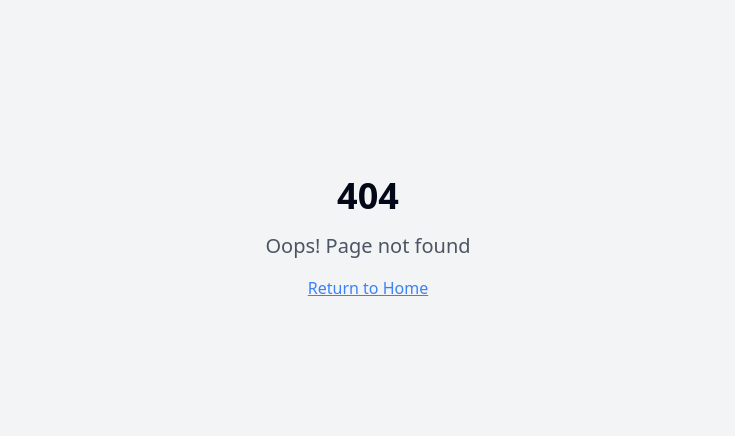
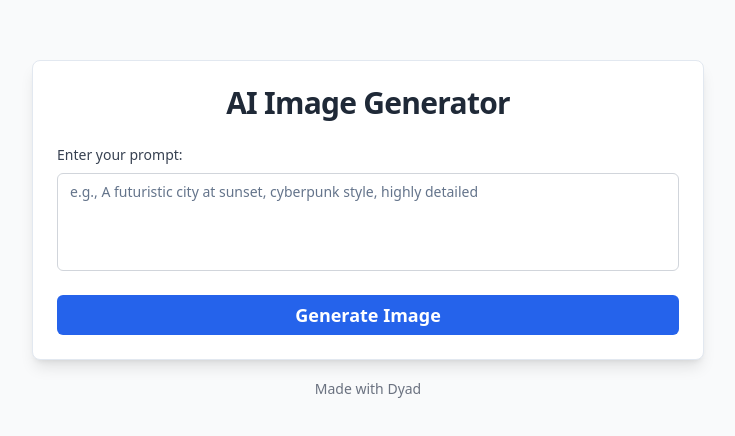
Before and after one commit to CML1986/IABasedAppForGenerativeImage, a React (Vite) app: page /image-generator in a window 1280 px wide. Before the commit this address had no page. Shown: the part 162-598 px from the top of the page, without its empty margins (272-1007 px from the left). Built offline with nearby package versions, Linux system fonts and the light colour scheme.

Commit message:
[dyad] Set up AI Image Generator front-end - wrote 3 file(s)

```diff
--- a/src/App.tsx
+++ b/src/App.tsx
@@ -5,6 +5,7 @@ import { QueryClient, QueryClientProvider } from "@tanstack/react-query";
 import { BrowserRouter, Routes, Route } from "react-router-dom";
 import Index from "./pages/Index";
 import NotFound from "./pages/NotFound";
+import ImageGenerator from "./pages/ImageGenerator"; // Import the new page
 
 const queryClient = new QueryClient();
 
@@ -16,6 +17,7 @@ const App = () => (
       <BrowserRouter>
         <Routes>
           <Route path="/" element={<Index />} />
+          <Route path="/image-generator" element={<ImageGenerator />} /> {/* New route */}
           {/* ADD ALL CUSTOM ROUTES ABOVE THE CATCH-ALL "*" ROUTE */}
           <Route path="*" element={<NotFound />} />
         </Routes>
--- /dev/null
+++ b/src/pages/ImageGenerator.tsx
@@ -0,0 +1,92 @@
+import React, { useState } from "react";
+import { Button } from "@/components/ui/button";
+import { Textarea } from "@/components/ui/textarea";
+import { Card, CardContent, CardHeader, CardTitle } from "@/components/ui/card";
+import { toast } from "@/utils/toast";
+import { MadeWithDyad } from "@/components/made-with-dyad";
+
+const ImageGenerator = () => {
+  const [prompt, setPrompt] = useState<string>("");
+  const [imageUrl, setImageUrl] = useState<string | null>(null);
+  const [isLoading, setIsLoading] = useState<boolean>(false);
+
+  const handleGenerateImage = async () => {
+    if (!prompt.trim()) {
+      toast.error("Please enter a prompt to generate an image.");
+      return;
+    }
+
+    setIsLoading(true);
+    setImageUrl(null);
+    toast.showLoading("Generating image...");
+
+    try {
+      // In a real application, you would make an API call to your backend here.
+      // The backend would then call an AI image generation service (e.g., DALL-E, Stable Diffusion).
+      // For now, we'll simulate a delay and show a placeholder image.
+      await new Promise((resolve) => setTimeout(resolve, 3000)); // Simulate API call delay
+
+      // Placeholder image URL - replace with actual generated image URL from your backend
+      const generatedImage = "https://via.placeholder.com/512x512?text=Generated+Image";
+      setImageUrl(generatedImage);
+      toast.dismissToast("generating-image"); // Dismiss loading toast
+      toast.showSuccess("Image generated successfully!");
+    } catch (error) {
+      console.error("Error generating image:", error);
+      toast.dismissToast("generating-image"); // Dismiss loading toast
+      toast.showError("Failed to generate image. Please try again.");
+    } finally {
+      setIsLoading(false);
+    }
+  };
+
+  return (
+    <div className="min-h-screen flex flex-col items-center justify-center p-4 bg-gray-50 dark:bg-gray-900">
+      <Card className="w-full max-w-2xl shadow-lg rounded-lg">
+        <CardHeader>
+          <CardTitle className="text-3xl font-bold text-center text-gray-800 dark:text-gray-100">
+            AI Image Generator
+          </CardTitle>
+        </CardHeader>
+        <CardContent className="space-y-6">
+          <div className="space-y-2">
+            <label htmlFor="prompt" className="block text-sm font-medium text-gray-700 dark:text-gray-300">
+              Enter your prompt:
+            </label>
+            <Textarea
+              id="prompt"
+              placeholder="e.g., A futuristic city at sunset, cyberpunk style, highly detailed"
+              value={prompt}
+              onChange={(e) => setPrompt(e.target.value)}
+              rows={4}
+              className="w-full resize-none border-gray-300 dark:border-gray-700 bg-white dark:bg-gray-800 text-gray-900 dark:text-gray-50 focus:ring-blue-500 focus:border-blue-500"
+            />
+          </div>
+          <Button
+            onClick={handleGenerateImage}
+            disabled={isLoading}
+            className="w-full py-3 text-lg font-semibold bg-blue-600 hover:bg-blue-700 text-white rounded-md transition-colors duration-200"
+          >
+            {isLoading ? "Generating..." : "Generate Image"}
+          </Button>
+
+          {imageUrl && (
+            <div className="mt-6 text-center">
+              <h2 className="text-xl font-semibold mb-4 text-gray-800 dark:text-gray-100">Generated Image:</h2>
+              <div className="relative w-full max-w-md mx-auto aspect-square rounded-lg overflow-hidden shadow-md border border-gray-200 dark:border-gray-700">
+                <img
+                  src={imageUrl}
+                  alt="Generated AI Image"
+                  className="w-full h-full object-cover"
+                />
+              </div>
+            </div>
+          )}
+        </CardContent>
+      </Card>
+      <MadeWithDyad />
+    </div>
+  );
+};
+
+export default ImageGenerator;
--- a/src/pages/Index.tsx
+++ b/src/pages/Index.tsx
@@ -1,15 +1,20 @@
-// Update this page (the content is just a fallback if you fail to update the page)
-
 import { MadeWithDyad } from "@/components/made-with-dyad";
+import { Link } from "react-router-dom";
+import { Button } from "@/components/ui/button";
 
 const Index = () => {
   return (
-    <div className="min-h-screen flex items-center justify-center bg-gray-100">
-      <div className="text-center">
-        <h1 className="text-4xl font-bold mb-4">Welcome to Your Blank App</h1>
-        <p className="text-xl text-gray-600">
+    <div className="min-h-screen flex flex-col items-center justify-center bg-gray-100 dark:bg-gray-900 text-gray-900 dark:text-gray-100">
+      <div className="text-center p-6 bg-white dark:bg-gray-800 rounded-lg shadow-lg">
+        <h1 className="text-4xl font-bold mb-4">Welcome to Your Dyad App</h1>
+        <p className="text-xl text-gray-600 dark:text-gray-300 mb-8">
           Start building your amazing project here!
         </p>
+        <Link to="/image-generator">
+          <Button className="px-8 py-3 text-lg bg-blue-600 hover:bg-blue-700 text-white rounded-md transition-colors duration-200">
+            Go to AI Image Generator
+          </Button>
+        </Link>
       </div>
       <MadeWithDyad />
     </div>
```
